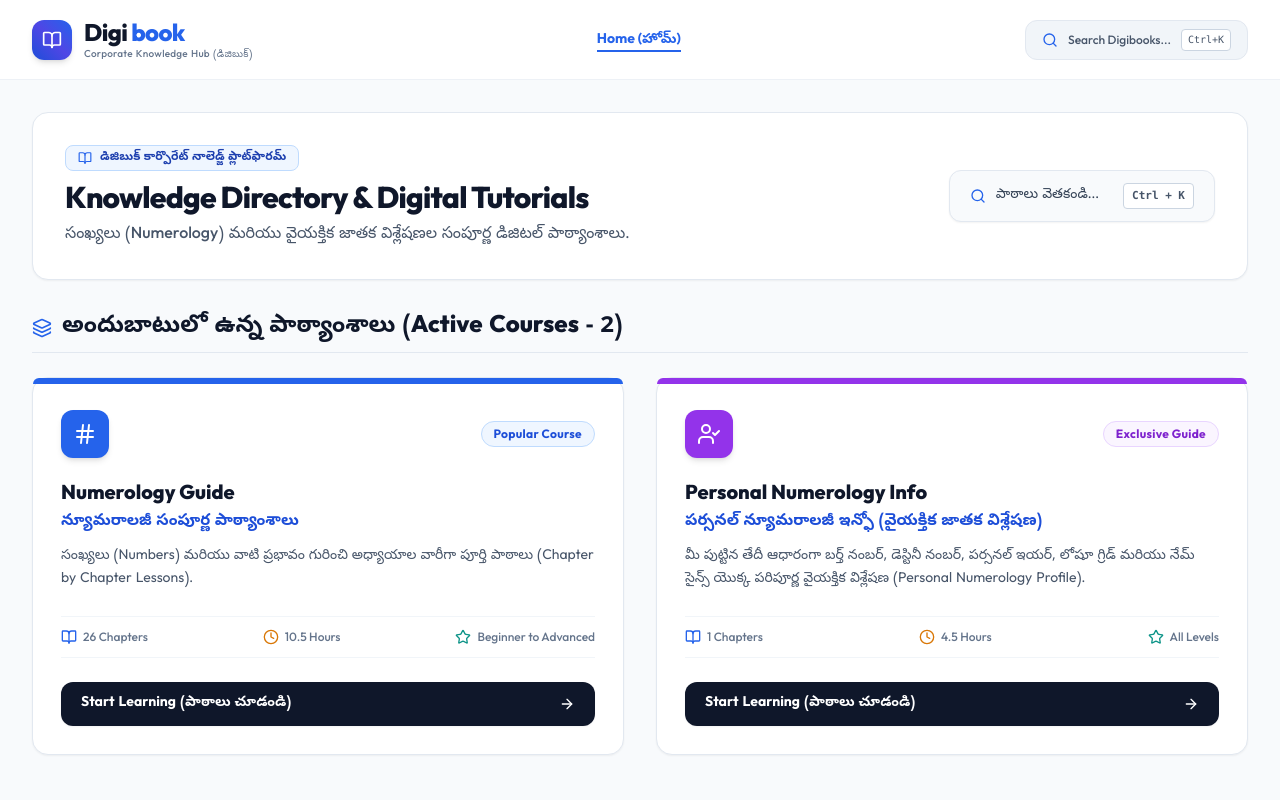
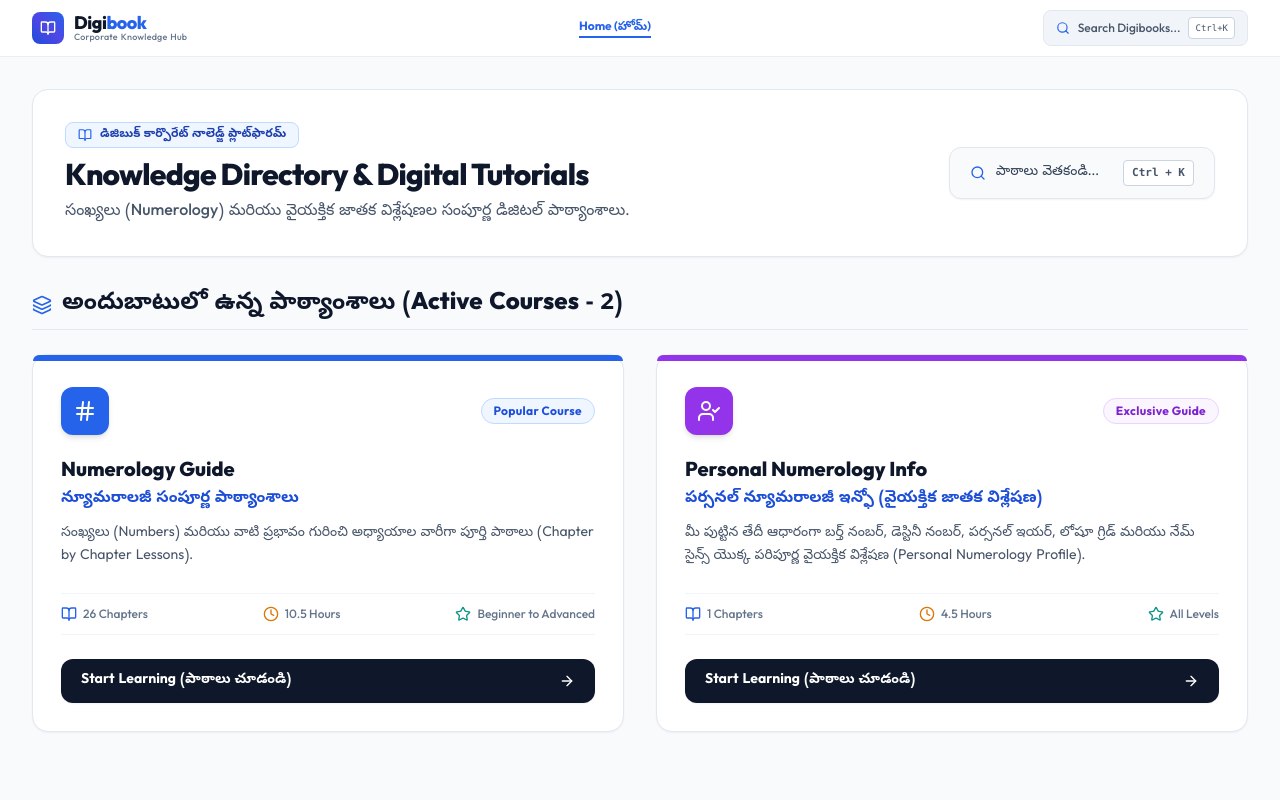
Before and after one commit to rsnr2u/digibooks, a React (Vite) app: page / in a window 1280 px wide. Shown: the top 800 px of the page. Built offline with nearby package versions, Linux system fonts and the light colour scheme.

Commit message:
Reduce header size and vertical padding for a compact corporate navigation header

```diff
--- a/src/components/Navbar.jsx
+++ b/src/components/Navbar.jsx
@@ -10,7 +10,7 @@ export default function Navbar({ onOpenSearch }) {
 
   useEffect(() => {
     const handleScroll = () => {
-      setIsScrolled(window.scrollY > 15);
+      setIsScrolled(window.scrollY > 10);
     };
     window.addEventListener('scroll', handleScroll);
     return () => window.removeEventListener('scroll', handleScroll);
@@ -20,28 +20,28 @@ export default function Navbar({ onOpenSearch }) {
     <header
       className={`sticky top-0 z-50 transition-all duration-300 ${
         isScrolled
-          ? 'bg-white/95 backdrop-blur-md border-b border-slate-200 shadow-sm py-3'
-          : 'bg-white border-b border-slate-200/60 py-4'
+          ? 'bg-white/95 backdrop-blur-md border-b border-slate-200 shadow-xs py-2'
+          : 'bg-white border-b border-slate-200/70 py-2.5'
       }`}
     >
       <div className="max-w-7xl mx-auto px-4 sm:px-6 lg:px-8 flex items-center justify-between">
-        {/* Corporate Logo */}
-        <Link to="/" className="flex items-center gap-3 group">
-          <div className="w-10 h-10 rounded-xl bg-gradient-to-tr from-blue-700 via-indigo-600 to-blue-600 flex items-center justify-center text-white shadow-md group-hover:scale-105 transition transform">
-            <BookOpen className="w-5 h-5 text-white" />
+        {/* Compact Corporate Logo */}
+        <Link to="/" className="flex items-center gap-2.5 group">
+          <div className="w-8 h-8 rounded-lg bg-gradient-to-tr from-blue-700 via-indigo-600 to-blue-600 flex items-center justify-center text-white shadow-xs group-hover:scale-105 transition transform">
+            <BookOpen className="w-4 h-4 text-white" />
           </div>
           <div>
-            <span className="text-2xl font-extrabold tracking-tight text-slate-900 flex items-center gap-1">
+            <span className="text-lg font-extrabold tracking-tight text-slate-900 leading-none block">
               Digi<span className="text-blue-600">book</span>
             </span>
-            <span className="text-[10px] text-slate-500 font-telugu block tracking-wide font-medium">
-              Corporate Knowledge Hub (డిజిబుక్)
+            <span className="text-[9px] text-slate-500 font-telugu block tracking-wide font-medium leading-none mt-0.5">
+              Corporate Knowledge Hub
             </span>
           </div>
         </Link>
 
         {/* Desktop Navigation Links */}
-        <nav className="hidden md:flex items-center gap-8 text-sm font-semibold">
+        <nav className="hidden md:flex items-center gap-6 text-xs font-semibold">
           <Link
             to="/"
             className={`transition hover:text-blue-600 ${
@@ -53,16 +53,16 @@ export default function Navbar({ onOpenSearch }) {
         </nav>
 
         {/* Action Controls */}
-        <div className="flex items-center gap-3">
+        <div className="flex items-center gap-2.5">
           {/* Quick Search Trigger */}
           <button
             onClick={onOpenSearch}
-            className="flex items-center gap-2.5 px-4 py-2 bg-slate-100 hover:bg-slate-200 border border-slate-200 rounded-xl text-slate-600 text-xs transition font-medium"
+            className="flex items-center gap-2 px-3 py-1.5 bg-slate-100 hover:bg-slate-200 border border-slate-200 rounded-lg text-slate-600 text-xs transition font-medium"
             title="Search Tutorials"
           >
-            <Search className="w-4 h-4 text-blue-600" />
+            <Search className="w-3.5 h-3.5 text-blue-600" />
             <span className="hidden sm:inline">Search Digibooks...</span>
-            <kbd className="hidden lg:inline-block px-1.5 py-0.5 bg-white border border-slate-300 rounded text-[10px] text-slate-600 font-mono">
+            <kbd className="hidden lg:inline-block px-1.5 py-0.5 bg-white border border-slate-300 rounded text-[9px] text-slate-600 font-mono">
               Ctrl+K
             </kbd>
           </button>
@@ -70,9 +70,9 @@ export default function Navbar({ onOpenSearch }) {
           {/* Mobile Menu Toggle Button */}
           <button
             onClick={() => setIsMobileMenuOpen(!isMobileMenuOpen)}
-            className="md:hidden p-2.5 bg-slate-100 border border-slate-200 text-slate-700 rounded-xl"
+            className="md:hidden p-2 bg-slate-100 border border-slate-200 text-slate-700 rounded-lg"
           >
-            {isMobileMenuOpen ? <X className="w-5 h-5" /> : <Menu className="w-5 h-5" />}
+            {isMobileMenuOpen ? <X className="w-4 h-4" /> : <Menu className="w-4 h-4" />}
           </button>
         </div>
       </div>
@@ -84,12 +84,12 @@ export default function Navbar({ onOpenSearch }) {
             initial={{ opacity: 0, height: 0 }}
             animate={{ opacity: 1, height: 'auto' }}
             exit={{ opacity: 0, height: 0 }}
-            className="md:hidden bg-white border-b border-slate-200 px-4 py-6 space-y-4 font-semibold text-slate-800"
+            className="md:hidden bg-white border-b border-slate-200 px-4 py-4 space-y-3 font-semibold text-slate-800"
           >
             <Link
               to="/"
               onClick={() => setIsMobileMenuOpen(false)}
-              className="block py-2 text-slate-800 hover:text-blue-600 font-telugu"
+              className="block py-1.5 text-slate-800 hover:text-blue-600 font-telugu text-sm"
             >
               హోమ్ (Home)
             </Link>
--- a/src/pages/BookReaderPage.jsx
+++ b/src/pages/BookReaderPage.jsx
@@ -570,7 +570,7 @@ export default function BookReaderPage() {
       </div>
 
       {/* Reader Sub-Header (Content-Constrained Toolbar) */}
-      <div className="sticky top-[65px] z-40 bg-slate-50/95 backdrop-blur-md border-b border-slate-200/80 py-2.5">
+      <div className="sticky top-[49px] z-40 bg-slate-50/95 backdrop-blur-md border-b border-slate-200/80 py-2">
         <div className="max-w-7xl mx-auto px-4 sm:px-6 lg:px-8 flex items-center justify-between">
           {/* Left: Toggle Directory Icon & Button */}
           <button
@@ -630,7 +630,7 @@ export default function BookReaderPage() {
         <aside
           className={`${
             isSidebarOpen ? 'w-80 translate-x-0' : 'w-0 -translate-x-full overflow-hidden'
-          } transition-all duration-300 fixed md:sticky top-[125px] h-[calc(100vh-140px)] z-30 bg-white border border-slate-200 rounded-2xl shadow-sm shrink-0 overflow-y-auto p-4 mr-6`}
+          } transition-all duration-300 fixed md:sticky top-[100px] h-[calc(100vh-115px)] z-30 bg-white border border-slate-200 rounded-2xl shadow-sm shrink-0 overflow-y-auto p-4 mr-6`}
         >
           <div className="space-y-4">
             <div className="p-3.5 rounded-xl bg-gradient-to-br from-blue-50 to-slate-50 border border-blue-100">
```
